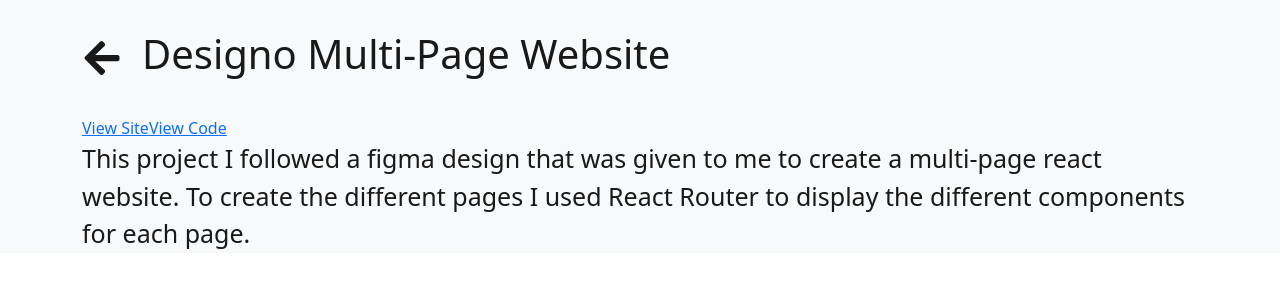
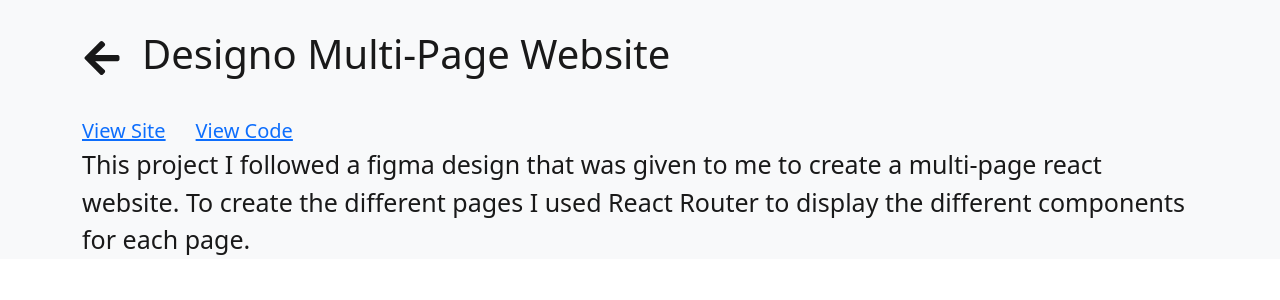
Before and after one commit to thomasgilmore/portfolio2022, a React (Create React App) app: page /designo-multi-page-website in a window 1280 px wide. Shown: the top 300 px of the page. Built offline with nearby package versions, Linux system fonts and the light colour scheme.

Commit message:
added style for site links

```diff
--- a/src/projects.css
+++ b/src/projects.css
@@ -1,3 +1,9 @@
+.siteLinksDiv {
+  display: flex;
+  gap: 30px;
+  font-size: 20px;
+}
+
 .projectText {
   font-size: 25px;
 }
```
